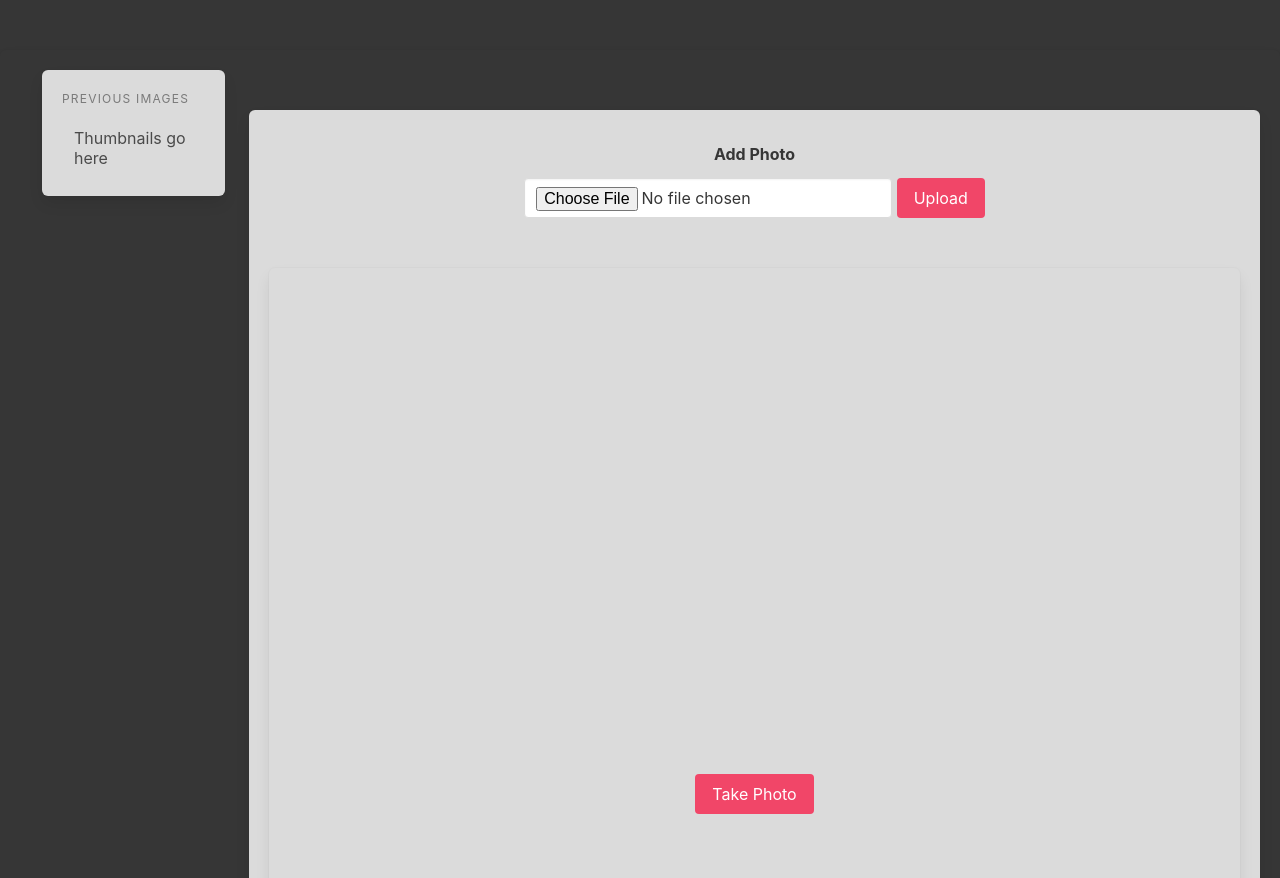
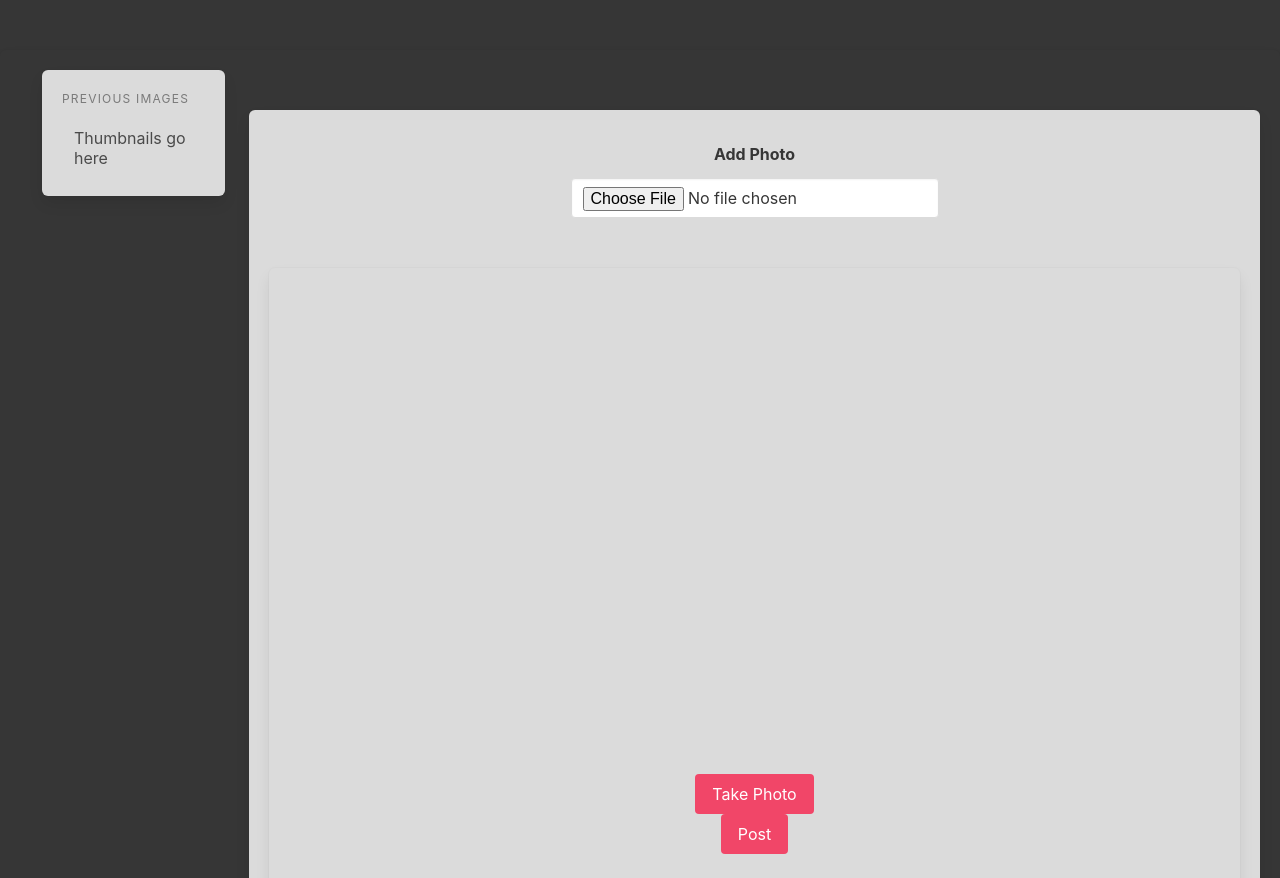
Before and after one commit to MattGerber/Camagru, a PHP site: page /camagru/postImage.php in a window 1280 px wide. Shown: the part 60-938 px from the top of the page. Run offline with PHP 8.4, Linux system fonts and the light colour scheme; the visitor is signed in with stand-in values (Sample User, id 1); a stand-in replaces the project's code that opens the database connection; a map, chart or similar area stays blank; some libraries are stand-ins or nearby versions.

Commit message:
pull image from canvas

```diff
--- a/functions/uploadImage.func.php
+++ b/functions/uploadImage.func.php
@@ -1,11 +1,11 @@
 <!-- function to upload image to database -->
 <?php
-	// header("location: ../gallery.php");
+	header("location: ../gallery.php");
 	session_start();
 	if (isset($_POST['post-submit'])){
 		$con = new PDO ("mysql:host=localhost;dbname=camagru", "root", "roooot");
+		// echo "dfsaf";
 		$filename = $_FILES['image']['name'];
-		// echo "dfsaf";
 		$source = file_get_contents($_FILES['image']['tmp_name']);
 		$type = $_FILES['image']['type'];
 		$user = $_SESSION["username"];
--- a/photo.js
+++ b/photo.js
@@ -44,5 +44,11 @@
         alert(e.name);
     }
 
+    function getimgsrc(){
+        var img = new Image();
+        img.src = canvas.toDataURL();
+        var button = document.getElementById('post');
+        button.value=img.src;
+    }
 
 })();
--- a/postImage.php
+++ b/postImage.php
@@ -21,7 +21,6 @@
     <div class="box is-7 is-large has-background-grey-lighter" style="margin-top: 40px;">
     <div class="container is-large">
     <!-- <table class="table is-bordered"> -->
-<!-- <form action="functions/uploadImage.func.php" method="post" enctype="multipart/form-data"> -->
     <div class="column has-text-centered">
         <label class="label">Add Photo</label>
     </div>
@@ -31,8 +30,6 @@
             </tr>
         </tbody>
     <!-- </table> -->
-		<button type="submit" name="post-submit" value ="SEND" class="button is-danger" id="upload">Upload</button>
-    <!-- </form> -->
     <div class="container has-text-centered">
         <div class="box is-7 is-large has-background-grey-lighter" style="margin-top: 50px;">
 
@@ -40,6 +37,9 @@
                 <video id="video" style="height:480px; width:640px;"></video>
                 <br />
             	<button type="submit" name="take" class="button is-danger" id="capture">Take Photo</button>
+      <form action="functions/uploadImage.func.php" method="post" enctype="multipart/form-data">
+		          <button type="submit" name="post-submit" value ="SEND" class="button is-danger" onclick="getimgsrc()" id="post">Post</button>
+      </form>
                 <br />
                 <canvas id="canvas" style="height:480px; width:640px;"></canvas>
         </div>
```
